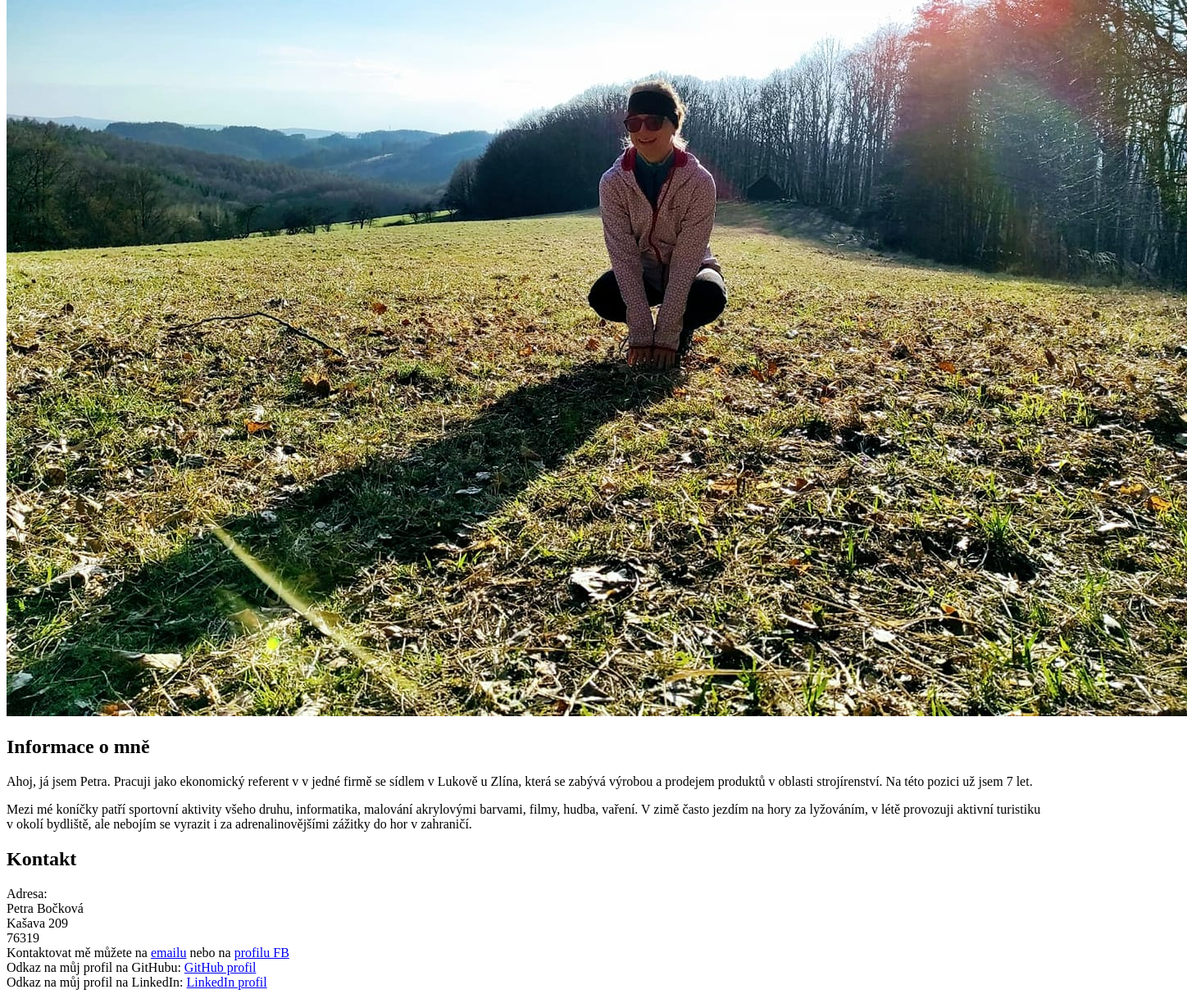
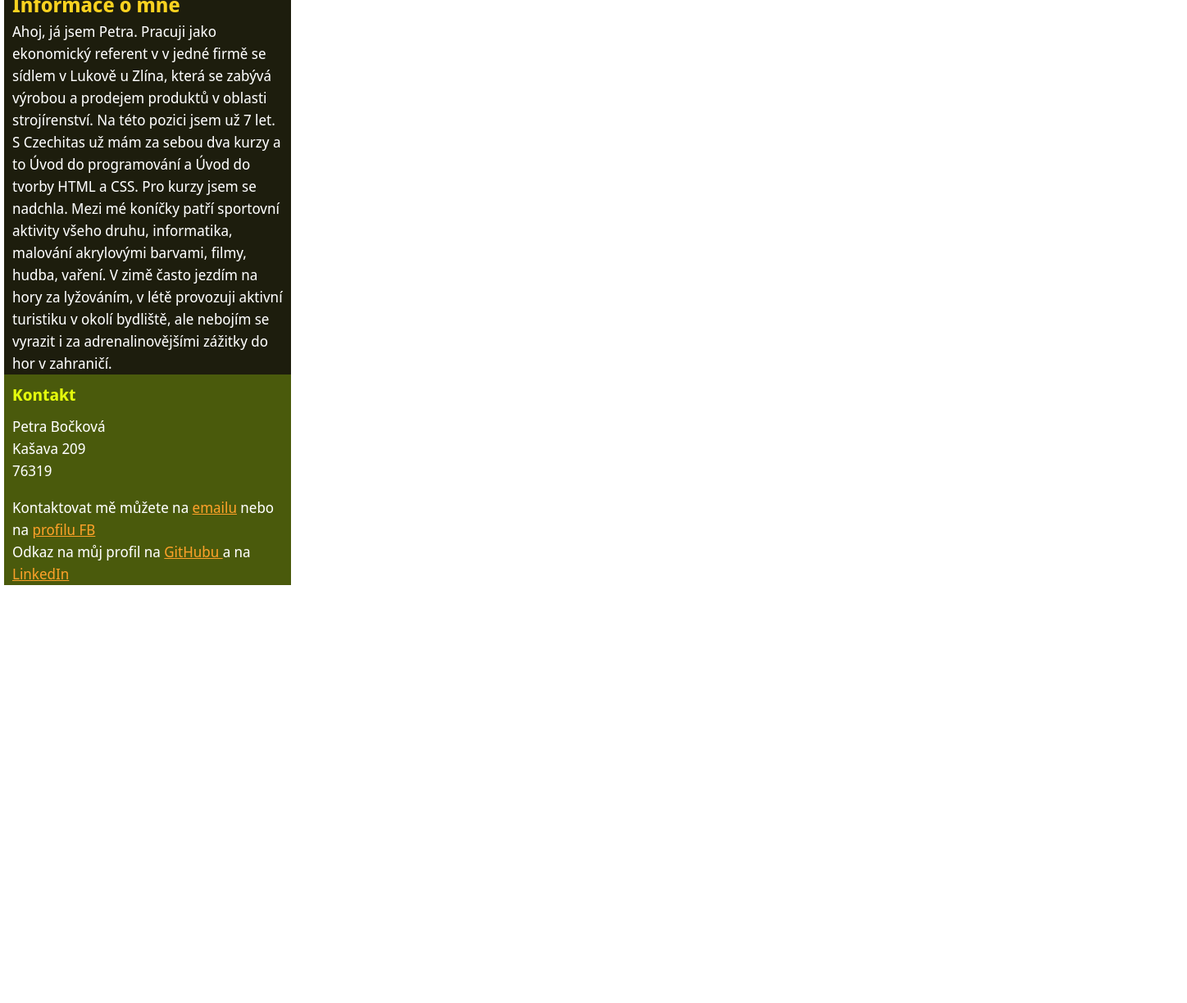
Before and after one commit to Bockovapeta/Cviceni_02, a plain HTML site: page index.html in a window 1280 px wide. Shown: the part 283-1507 px from the top of the page at 82% size, 1448 px wide, since content can reach past the window. After the commit the page ends 1015 px from the top, so only its background shows below. Drawn offline with Linux system fonts and the light colour scheme.

Commit message:
CSS styl + info do html

```diff
--- a/index.html
+++ b/index.html
@@ -24,57 +24,53 @@ Tip: Webdesign In 4 Minutes https://jgthms.com/web-design-in-4-minutes/
     <meta charset="UTF-8">
     <meta http-equiv="X-UA-Compatible" content="IE=edge">
     <meta name="viewport" content="width=device-width, initial-scale=1.0">
-    <title>Document</title>
+    <title>Vizitka</title>
+    <link rel="preconnect" href="https://fonts.googleapis.com">
+    <link rel="stylesheet" href="style.css">
+<link rel="preconnect" href="https://fonts.gstatic.com" crossorigin>
+<link href="https://fonts.googleapis.com/css2?family=Noto+Sans+Display:wght@200&display=swap" rel="stylesheet">
 </head>
 <body>
 
     <!-- hlavička -->
     <header class="uvod" id=uvod>
-    <h1> Petra Bočková</h1>
-    <img src="168633896_10159491428674090_3089912228954904155_n.jpg" alt="Petra_profilovka">
-
-    </header>
+        </header>
 
     <!-- sekce o mne -->
     <section class="omne" id=omne>
-
-        <p>
-            <h2> Informace o mně</h2>
+        <h1>Petra Bočková</h1>
+            <h2>Informace o mně</h2>
             Ahoj, já jsem Petra. Pracuji jako ekonomický referent v
             v jedné firmě se sídlem v Lukově u Zlína, která se zabývá výrobou
-            a prodejem produktů v oblasti strojírenství. Na této pozici už
-            jsem 7 let.
-        </p>
+            a prodejem produktů v oblasti strojírenství. Na této pozici jsem už 7 let.
 
-        <p>
+            S Czechitas už mám za sebou dva kurzy a to Úvod do programování a Úvod do tvorby HTML a CSS.
+            Pro kurzy jsem se nadchla.
+
             Mezi mé koníčky patří sportovní aktivity všeho druhu,
             informatika, malování akrylovými barvami, filmy, hudba,
             vaření. V zimě často jezdím na hory za lyžováním, v létě
             provozuji aktivní turistiku v okolí bydliště, ale nebojím se
             vyrazit i za adrenalinovějšími zážitky do hor v zahraničí.
 
-        </p>
-
     </section>
 
     <!-- sekce kontakt -->
     <section class="kontakt" id="kontakt">
-    <p> <h2>Kontakt</h2>
-        Adresa: <br>
+     <h3>Kontakt</h3>
+
         Petra Bočková <br>
         Kašava 209 <br>
         76319 <br>
 
+        <p>
         Kontaktovat mě můžete na
         <a href="mailto:Wickky@seznam.cz">emailu</a> nebo na
-        <a href="https://www.facebook.com/wickky/">profilu FB</a> <br>
+        <a href="https://www.facebook.com/wickky/" target="_blank">profilu FB</a> <br>
 
-        Odkaz na můj profil na GitHubu:
-        <a href="https://github.com/Bockovapeta"> GitHub profil </a> <br>
-        Odkaz na můj profil na LinkedIn:
-        <a href="https://www.linkedin.com/in/881b91bb/"> LinkedIn profil</a>
-
-    </p>
+        Odkaz na můj profil na <a href="https://github.com/Bockovapeta" target="_blank"> GitHubu </a> a na
+        <a href="https://www.linkedin.com/in/881b91bb/" target="_blank">LinkedIn </a>
+        </p>
 
     </section>
 
--- a/style.css
+++ b/style.css
@@ -0,0 +1,82 @@
+body {
+      font-family: 'Noto Sans Display', sans-serif;
+    font-size: 18px;
+    line-height: 1.5;
+    margin: 0px;
+    text-align: left;
+    width: 350px;
+    padding-left: 5px;
+}
+
+
+
+h1 {
+    color: rgb(215, 252, 6);
+    font-weight: 900;
+    margin: 0px;
+    font-weight: bold;
+    font-size: 40px;
+
+
+
+}
+
+h2 {
+    color: rgb(250, 210, 32);
+    font-weight: bold;
+    margin: 0px;
+    font-size: 25px;
+
+
+}
+
+h3 {
+    color: rgb(228, 252, 13);
+    font-weight: bold;
+    margin: 0px;
+    font-size: 20px;
+
+
+
+}
+
+.omne {
+    background-color: rgb(29, 29, 13);
+    color: white;
+    padding-top: 10px;
+    padding-left: 10px;
+    padding-right: 10px;
+
+}
+
+.kontakt {
+    background-color: rgb(74, 90, 12);
+    color: white;
+    padding-left: 10px;
+    padding-right: 10px;
+
+}
+
+.uvod {
+    background-image: url(168633896_10159491428674090_3089912228954904155_n.jpg);
+    background-repeat: no-repeat;
+    background-position: center;
+    background-size: cover;
+    height: 200px;
+
+
+
+}
+
+a {
+    color: rgb(252, 161, 41);
+}
+
+a:hover {
+    color:darkblue;
+}
+
+.kontakt h3 {
+    margin-bottom: 10px;
+    padding-top: 10px;
+}
```
